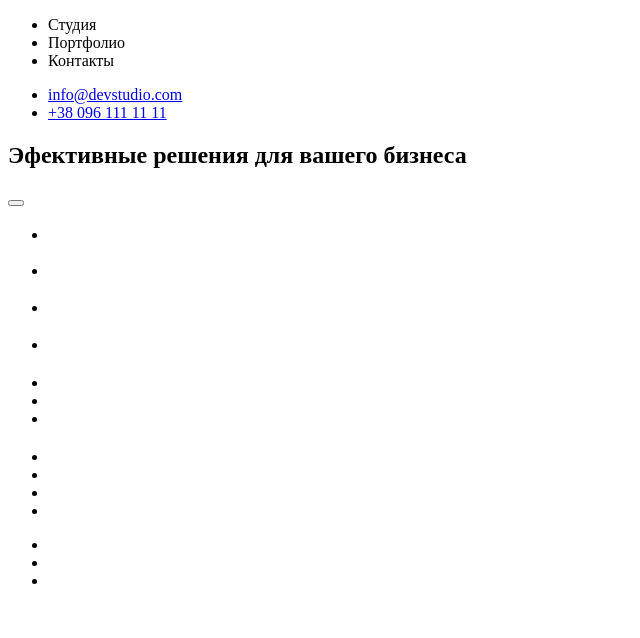
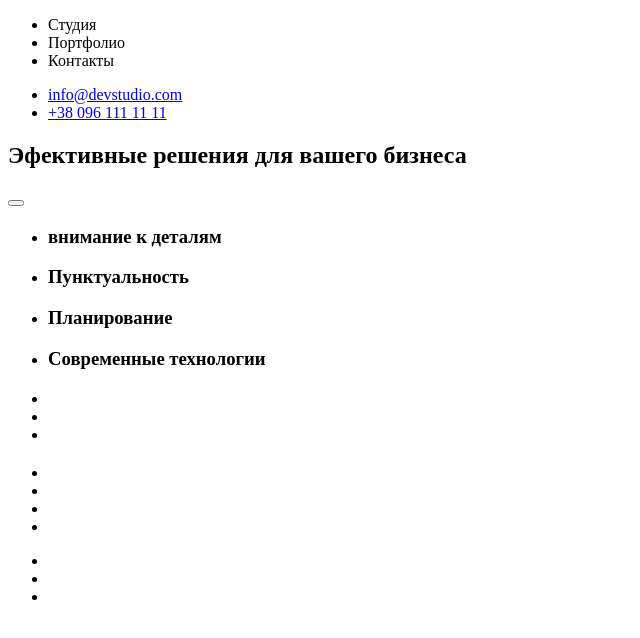
Before and after one commit to ArtemVMV/HTML-CSS, a plain HTML site: page index.html in a window 1280 px wide. Shown: the whole page, without its empty margins (0-640 px from the left). Drawn offline with Linux system fonts and the light colour scheme.

Commit message:
_added second section

```diff
--- a/index.html
+++ b/index.html
@@ -29,19 +29,19 @@
         <section>
             <ul>
                 <li>
-                    <h3></h3>
+                    <h3>внимание к деталям</h3>
                     <p></p>
                  </li>
                 <li>
-                    <h3></h3>
+                    <h3>Пунктуальность</h3>
                     <p></p>
                 </li>
                 <li>
-                    <h3></h3>
+                    <h3>Планирование</h3>
                     <p></p>
                 </li>
                 <li>
-                    <h3></h3>
+                    <h3>Современные технологии</h3>
                     <p></p>
                 </li>
             </ul>
```
